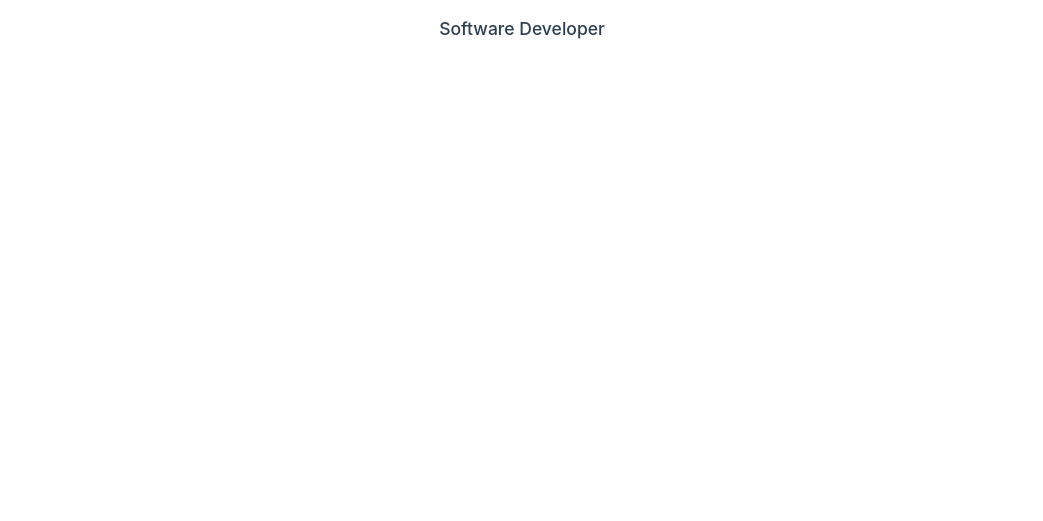
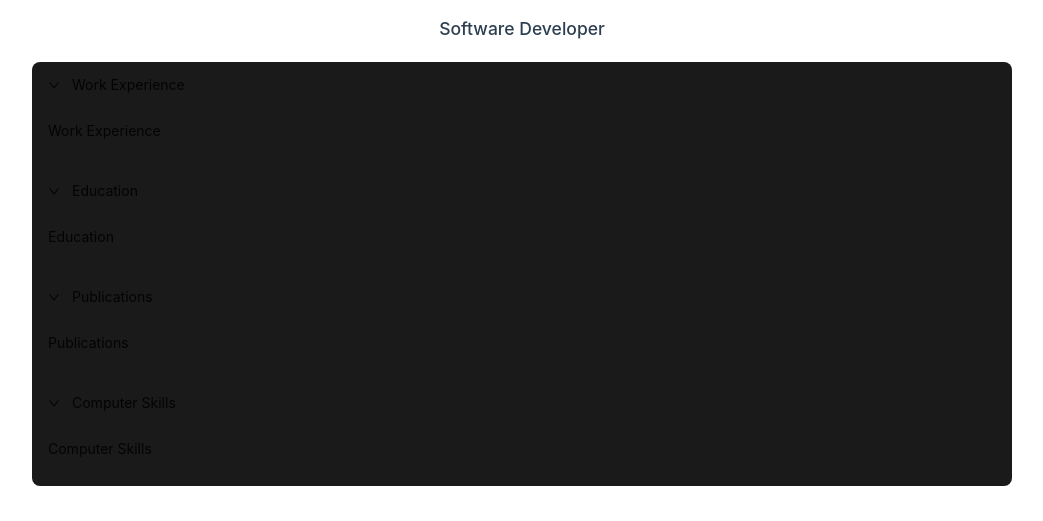
Before and after one commit to BaldPolnareff/PersonalWebsite, a Vue app in the folder PersonalWebsite/: page / in a window 1280 px wide. Shown: the part 276-797 px from the top of the page, without its empty margins (118-1161 px from the left). Built offline with nearby package versions, Linux system fonts and the light colour scheme; no server answers.

Commit message:
added a simple collapse for the CV component

```diff
--- /dev/null
+++ b/PersonalWebsite/src/components/Curriculum.vue
@@ -0,0 +1,44 @@
+<script setup lang="ts">
+import { ref } from 'vue';
+
+const activeKey = ref<string[]>(['1', '2', '3', '4']);
+</script>
+
+<template>
+    <div class="cv-container">
+        <a-collapse
+            class="collapse"
+            v-model:activeKey="activeKey"
+            :bordered="false"
+            ghost
+        >
+            <a-collapse-panel key="1" header="Work Experience">
+                <p>Work Experience</p>
+            </a-collapse-panel>
+            <a-collapse-panel key="2" header="Education">
+                <p>Education</p>
+            </a-collapse-panel>
+            <a-collapse-panel key="3" header="Publications">
+                <p>Publications</p>
+            </a-collapse-panel>
+            <a-collapse-panel key="4" header="Computer Skills">
+                <p>Computer Skills</p>
+            </a-collapse-panel>
+        </a-collapse>
+    </div>
+</template>
+
+<style scoped>
+.cv-container {
+    margin-top: 10px;
+    justify-content: space-between;
+    align-items: center;
+    padding: 0 150px;
+}
+
+.collapse {
+    background-color: rgb(26, 26, 26);
+    color: aliceblue !important;
+}
+
+</style>
--- a/PersonalWebsite/src/views/HomeView.vue
+++ b/PersonalWebsite/src/views/HomeView.vue
@@ -1,9 +1,11 @@
 <script setup lang="ts">
 import Header from '@/components/Header.vue';
+import Curriculum from '@/components/Curriculum.vue';
 </script>
 
 <template>
   <main>
     <Header></Header>
+    <Curriculum></Curriculum>
   </main>
 </template>
```
